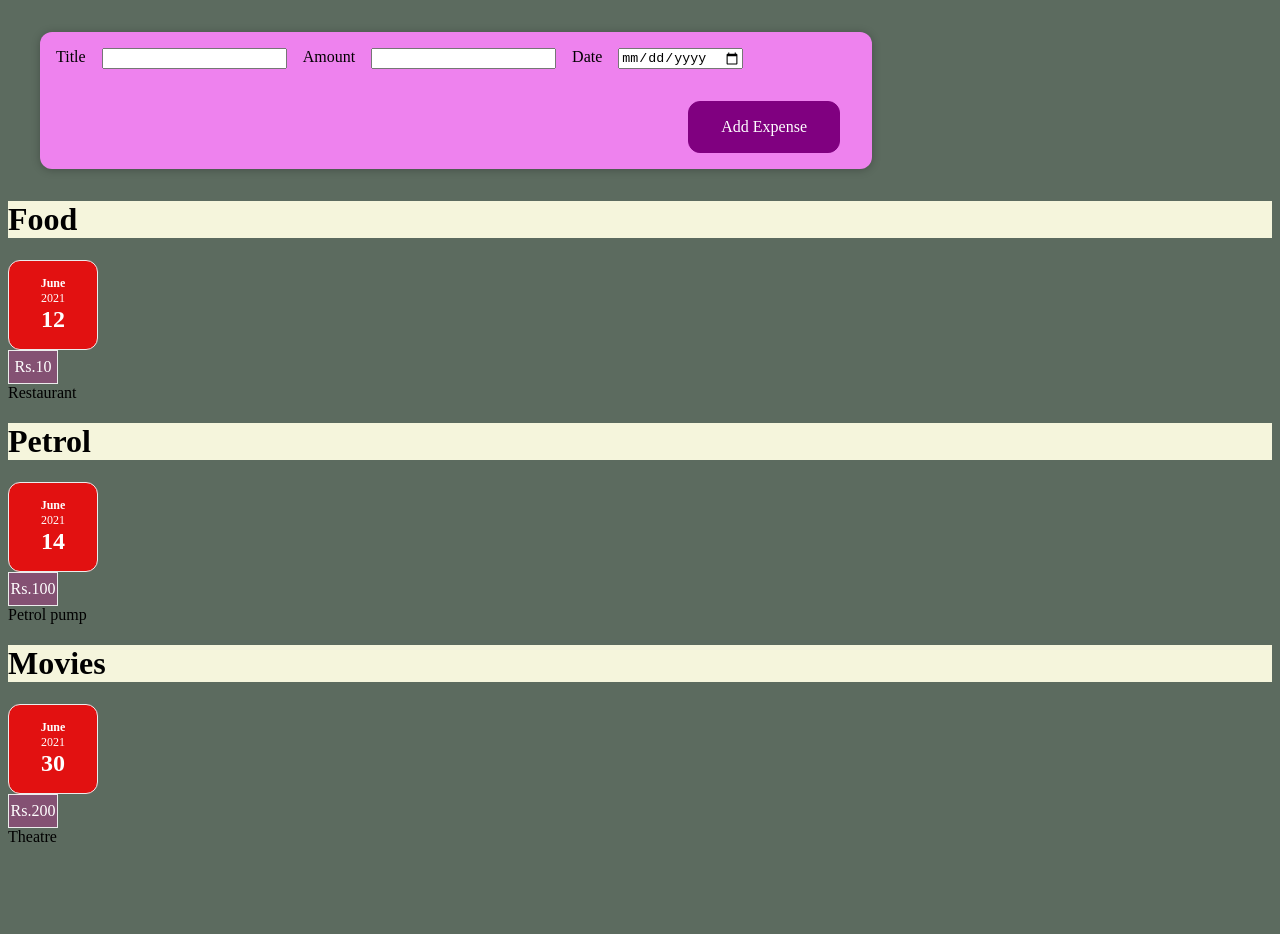
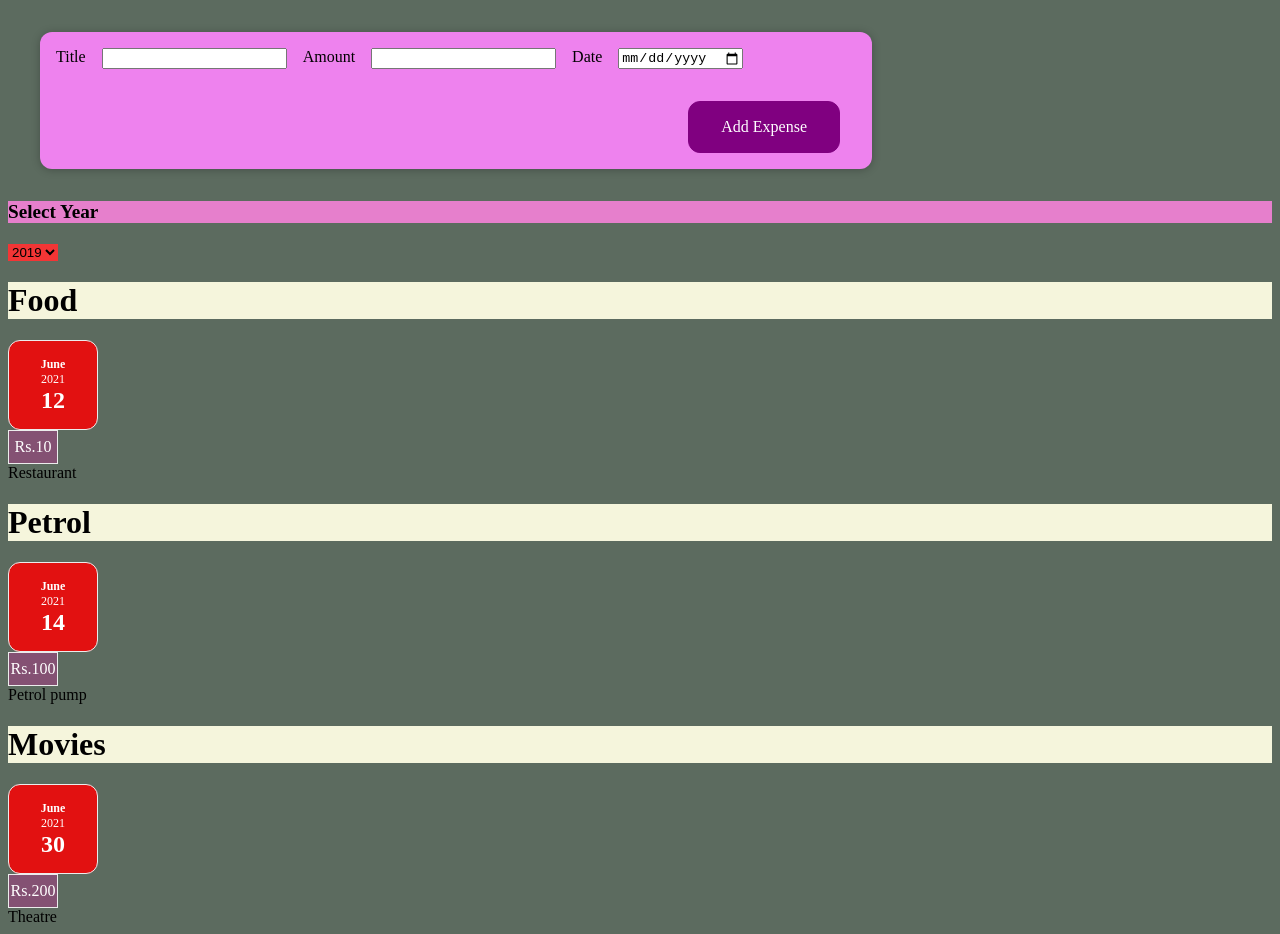
Before and after one commit to Gazalrafi/Chart-demo, a React (Create React App) app: page / in a window 1280 px wide. Before the commit the page ends 854 px from the top, so only its background shows below. Built offline with nearby package versions, Linux system fonts and the light colour scheme.

Commit message:
my filter commit

```diff
--- /dev/null
+++ b/src/components/Expenses/ExpensesFilter.css
@@ -0,0 +1,11 @@
+ h3{
+    box-sizing: border-box;
+    border-color: white;
+    background-color: rgb(230, 127, 204);
+    font-size:larger;
+
+}
+.expenses-select{
+    background-color:rgb(243, 53, 53) ;
+    border:white;
+}
--- /dev/null
+++ b/src/components/Expenses/ExpensesFilter.js
@@ -0,0 +1,29 @@
+import React,{useState} from "react";
+import "./ExpensesFilter.css";
+const ExpensesFilter=(props)=>{
+        const [FilteredYear,setFilteredYear]=useState('');
+
+        const FilterChangeHandler=(event)=>{
+        setFilteredYear(event.target.value);
+        };
+        const selectHandler=()=>{
+        const Year={
+            year:FilteredYear
+        }
+        props.onClickYear(Year);
+        console.log(Year);
+        setFilteredYear('2020')
+    }
+return(
+ <div>
+    <label className="expenses-filter"><h3>Select Year</h3></label>
+    <select className="expenses-select" value={selectHandler} onChange={FilterChangeHandler}>
+    <option className="year-nineteen">2019</option>
+    <option className="year-twenty">2020</option>
+    <option className="year-twentyone">2021</option>
+    <option className="year-twentytwo">2022</option>
+    </select>
+ </div>
+);
+}
+export default ExpensesFilter;
--- a/src/components/Expenses/ExpensesMain.js
+++ b/src/components/Expenses/ExpensesMain.js
@@ -2,12 +2,22 @@ import React from "react";
 import './ExpensesMain.css';    //
 import Expense from'./Expense.js';
 import Card from'../UI/Card.js';
+import ExpensesFilter from "./ExpensesFilter.js";
 
 const ExpensesMain=(props)=>{
+  const saveYearHandler=(enteredYear)=>{
+    props.onAddYear(enteredYear);
+    console.log(enteredYear)
+  }
+  // const filteredExpenses=props.item.filter(expense=>{
+  //   return expense.date.getFullYear().toString()===saveYearHandler;
+  // })
 return (
   <Card className='expensesMain'>
+     <ExpensesFilter onSaveYear={saveYearHandler}/>
     {
         props.item.map( expensemain=>(
+
                 < Expense
                     date={expensemain.date}
                     title={expensemain.title}
```
